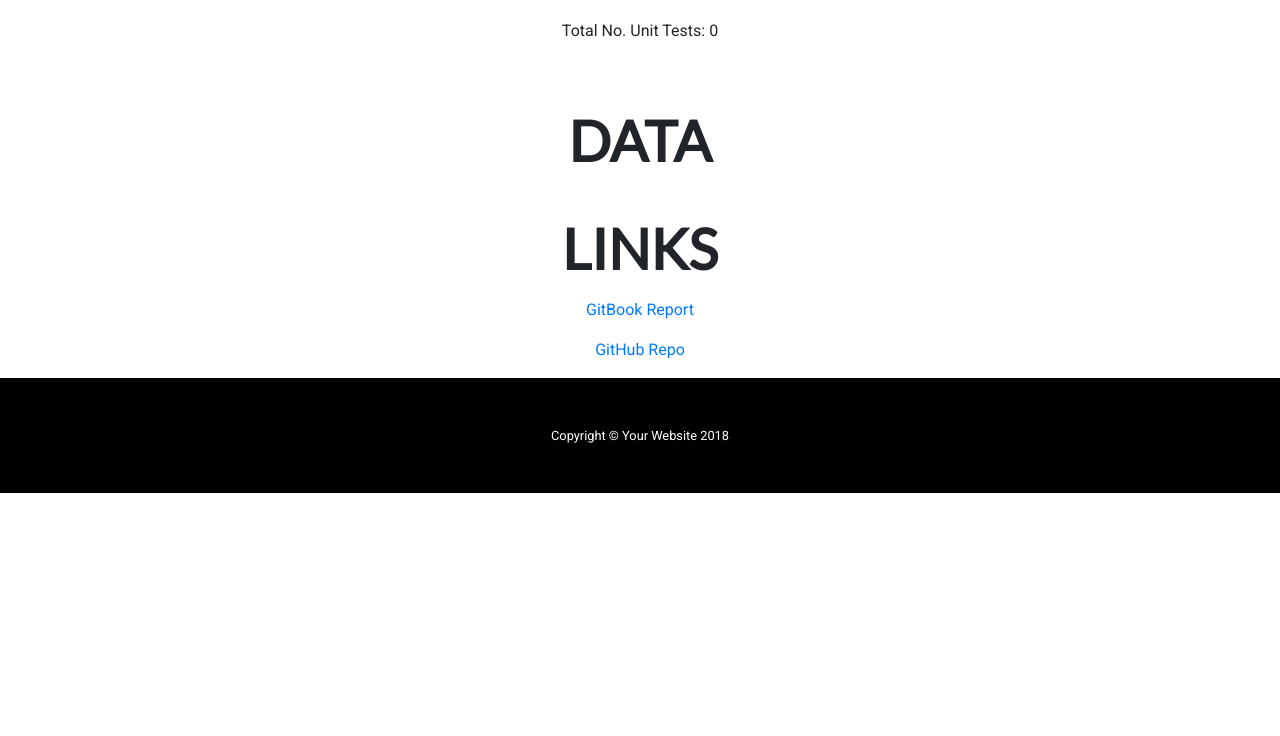
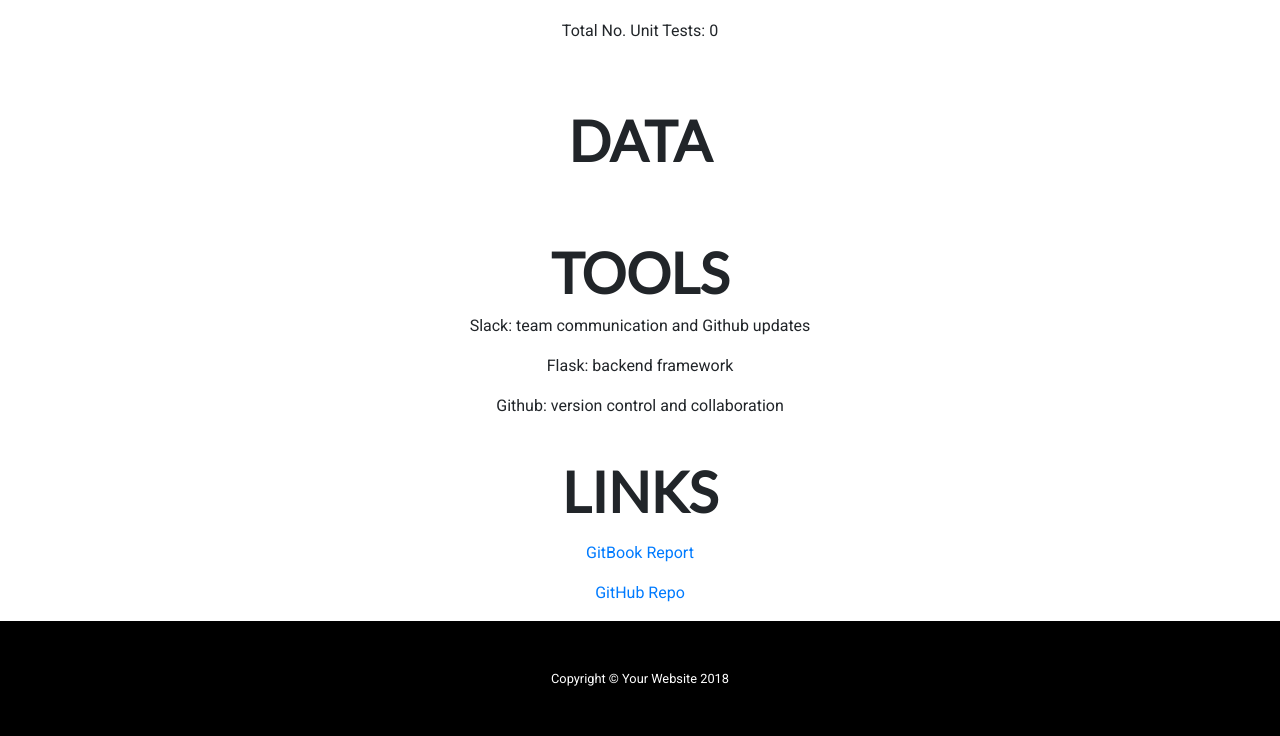
Before and after one commit to kattawar/canitstreamtome, a Flask app: template app/templates/about.html in a window 1280 px wide. Shown: the part 2114-2850 px from the top of the page. Before the commit the page ends 2607 px from the top, so only its background shows below. Run offline with Flask 2, Linux system fonts and the light colour scheme; the template is opened without the code that fills it, so the values that code supplies are empty; some libraries are stand-ins or nearby versions.

Commit message:
added a couple tools

```diff
--- a/app/templates/about.html
+++ b/app/templates/about.html
@@ -143,6 +143,17 @@
 
     <section>
       <div class="container text-center">
+            <div class="p-4">
+              <h3 class="display-4">TOOLS</h3>
+              <p>Slack: team communication and Github updates</p>
+              <p>Flask: backend framework</p>
+              <p>Github: version control and collaboration</p>
+            </div>
+      </div>
+    </section>
+
+    <section>
+      <div class="container text-center">
               <h3 class="display-4">LINKS</h3>
               <p></p>
               <p> <a href="https://www.gitbook.com/book/kevinsalcedo/report/welcome">GitBook Report</a> </p>
```
